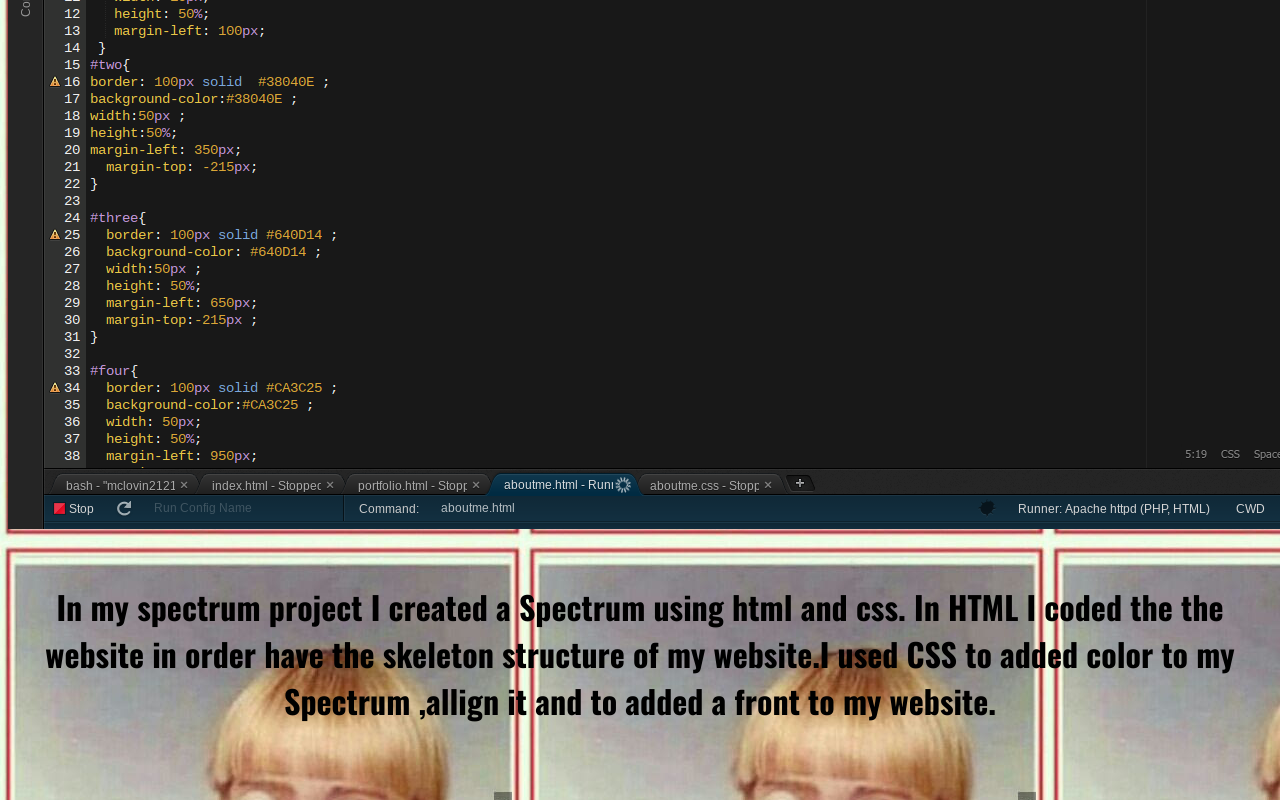
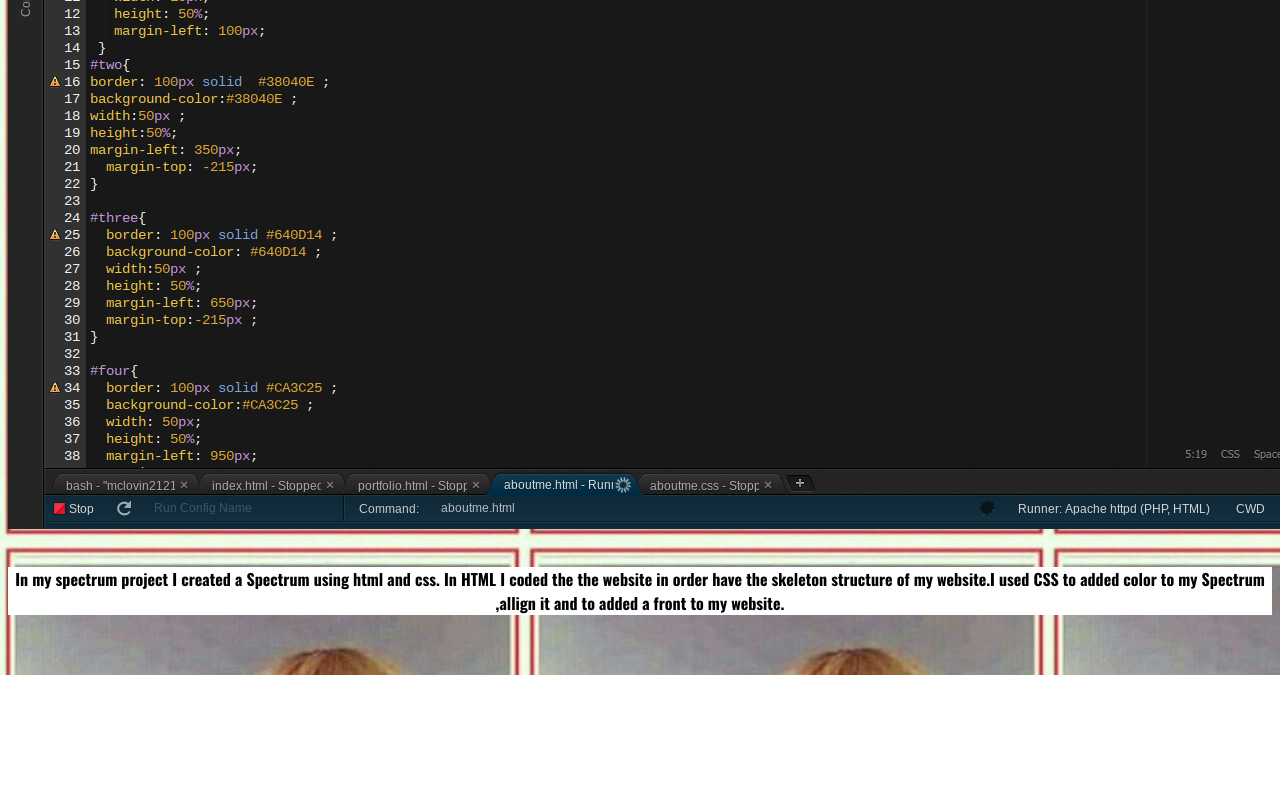
Before and after one commit to mclovin2121/csp2017, a plain HTML site: page my_website/portfolio.html in a window 1280 px wide. Shown: the part 1220-2020 px from the top of the page. After the commit the page ends 1895 px from the top, so only its background shows below. Drawn offline with nearby package versions, Linux system fonts and the light colour scheme.

Commit message:
Update portfolio.css

```diff
--- a/my_website/portfolio.css
+++ b/my_website/portfolio.css
@@ -1,7 +1,8 @@
 h1{text-align: center;}
 h2{text-align:center;}
 
-p{font-family: 'Oswald', sans-serif;
-  text-align:center;
-  font-size:2.0em;
+p{text-align:center;
+   font-family: 'Oswald', sans-serif;
+   font-size:1.0em;
+   background-color:white;
 }
```
